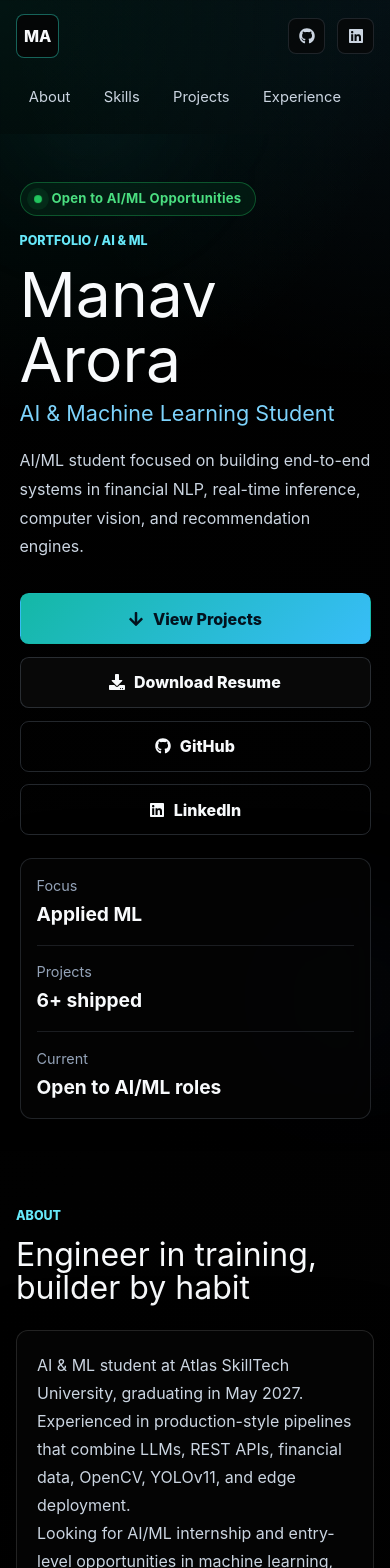
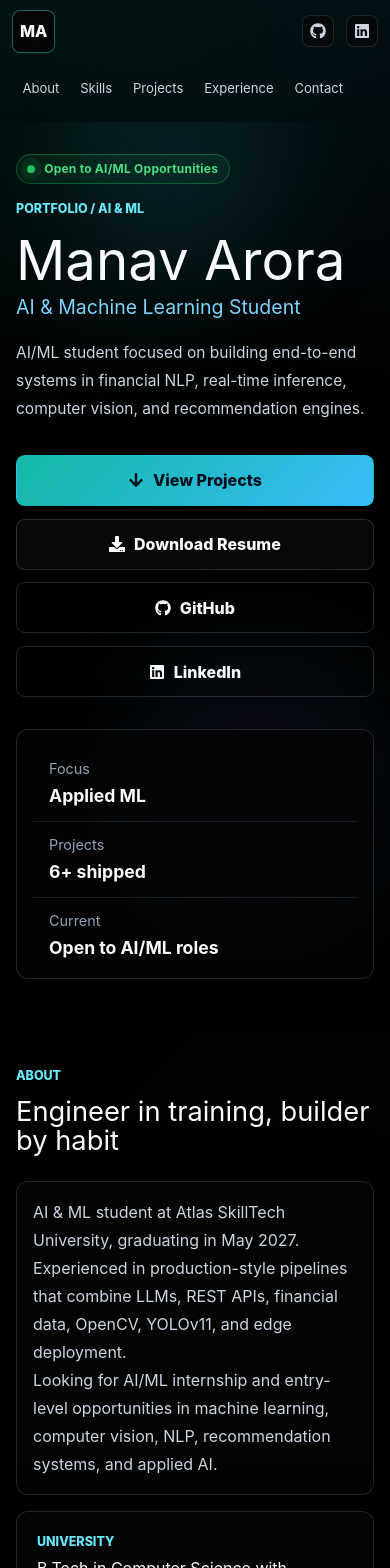
Before and after one commit to Manav-Arora4/resume-website, a React (Vite) app: page / in a window 390 px wide. Shown: the top 1568 px of the page. Built offline with nearby package versions, Linux system fonts and the light colour scheme.

Commit message:
fix: comprehensive mobile responsive overhaul - nav, hero, grids, panels

```diff
--- a/src/styles.css
+++ b/src/styles.css
@@ -705,7 +705,7 @@ nav a:hover,
 
 @media (max-width: 900px) {
   .site-header {
-    grid-template-columns: auto auto;
+    grid-template-columns: auto 1fr auto;
   }
 
   nav {
@@ -714,6 +714,12 @@ nav a:hover,
     justify-content: flex-start;
     overflow-x: auto;
     padding-bottom: 0.2rem;
+    -webkit-overflow-scrolling: touch;
+    scrollbar-width: none;
+  }
+
+  nav::-webkit-scrollbar {
+    display: none;
   }
 
   .hero,
@@ -727,23 +733,105 @@ nav a:hover,
     padding-top: 3rem;
   }
 
-  .skill-grid,
+  .hero-panel {
+    display: flex;
+    flex-direction: row;
+    gap: 0;
+  }
+
+  .hero-panel div {
+    flex: 1;
+    border-bottom: 0;
+    border-right: 1px solid rgba(148, 163, 184, 0.16);
+    padding: 0.8rem;
+    padding-bottom: 0.8rem;
+  }
+
+  .hero-panel div:last-child {
+    border-right: 0;
+  }
+
+  .hero-panel strong {
+    font-size: 1.05rem;
+  }
+
+  .skill-grid {
+    grid-template-columns: repeat(2, minmax(0, 1fr));
+  }
+
   .cert-grid {
     grid-template-columns: repeat(2, minmax(0, 1fr));
+  }
+
+  .hero-glow-1,
+  .hero-glow-2 {
+    width: 70vw;
+    height: 70vw;
   }
 }
 
 @media (max-width: 680px) {
+  :root {
+    --header-height: 60px;
+  }
+
+  .site-header {
+    grid-template-columns: auto auto;
+    padding: 0.6rem clamp(0.75rem, 3vw, 1.5rem);
+    min-height: var(--header-height);
+  }
+
+  nav {
+    grid-column: 1 / -1;
+    gap: 0;
+    overflow-x: auto;
+    padding: 0 0 0.4rem;
+    -webkit-overflow-scrolling: touch;
+    scrollbar-width: none;
+  }
+
+  nav::-webkit-scrollbar {
+    display: none;
+  }
+
+  nav a {
+    font-size: 0.82rem;
+    padding: 0.45rem 0.65rem;
+    white-space: nowrap;
+  }
+
   .nav-socials {
-    justify-content: end;
+    justify-content: flex-end;
+  }
+
+  .nav-socials a {
+    width: 2rem;
+    height: 2rem;
+  }
+
+  .hero {
+    gap: 2rem;
+    padding: 2rem 1rem 3rem;
   }
 
   .hero h1 {
-    font-size: clamp(3rem, 16vw, 4.8rem);
+    font-size: clamp(2.8rem, 14vw, 4.5rem);
   }
 
-  .hero-actions,
-  .project-actions {
+  .hero h2 {
+    font-size: clamp(1.1rem, 5vw, 1.6rem);
+  }
+
+  .status-badge {
+    font-size: 0.75rem;
+    padding: 0.32rem 0.65rem;
+  }
+
+  .hero-intro {
+    font-size: 0.97rem;
+  }
+
+  .hero-actions {
     align-items: stretch;
     flex-direction: column;
   }
@@ -751,6 +839,38 @@ nav a:hover,
   .button-link,
   .project-actions a {
     width: 100%;
+    justify-content: center;
+  }
+
+  .hero-panel {
+    display: grid;
+    grid-template-columns: 1fr;
+  }
+
+  .hero-panel div {
+    border-right: 0;
+    border-bottom: 1px solid rgba(148, 163, 184, 0.16);
+    padding: 0.75rem 1rem;
+  }
+
+  .hero-panel div:last-child {
+    border-bottom: 0;
+  }
+
+  .hero-panel strong {
+    font-size: 1.1rem;
+  }
+
+  .section-shell {
+    padding: clamp(2.5rem, 6vw, 4rem) 0;
+  }
+
+  .section-heading h2 {
+    font-size: clamp(1.7rem, 7vw, 2.6rem);
+  }
+
+  .about-grid > .glass-card {
+    padding: 1rem;
   }
 
   .projects-grid,
@@ -764,13 +884,52 @@ nav a:hover,
     grid-column: auto;
   }
 
+  .skill-grid {
+    grid-template-columns: repeat(2, minmax(0, 1fr));
+  }
+
   .experience-card {
+    grid-template-columns: 1fr;
+    gap: 0.75rem;
+  }
+
+  .experience-card > svg {
+    display: none;
+  }
+
+  .cert-grid {
+    grid-template-columns: 1fr;
+  }
+
+  .contact-grid {
     grid-template-columns: 1fr;
   }
 
   .footer {
     align-items: flex-start;
     flex-direction: column;
+    gap: 0.75rem;
+  }
+
+  .hero-glow-1,
+  .hero-glow-2 {
+    width: 90vw;
+    height: 90vw;
+    filter: blur(40px);
+  }
+}
+
+@media (max-width: 400px) {
+  .hero h1 {
+    font-size: clamp(2.4rem, 14vw, 3.5rem);
+  }
+
+  .skill-grid {
+    grid-template-columns: 1fr;
+  }
+
+  .project-body {
+    padding: 0.85rem;
   }
 }
 
@@ -784,7 +943,6 @@ nav a:hover,
   *::after {
     animation-duration: 0.01ms !important;
     animation-iteration-count: 1 !important;
-    scroll-behavior: auto !important;
     transition-duration: 0.01ms !important;
   }
 }
```
